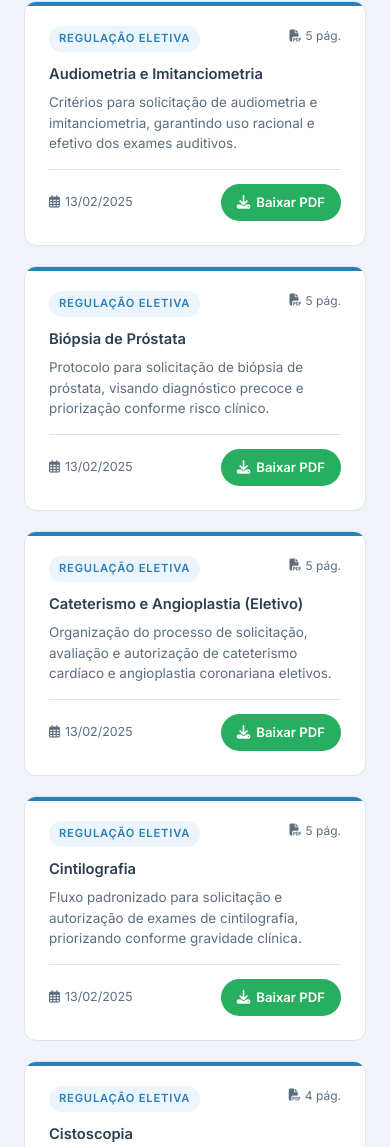
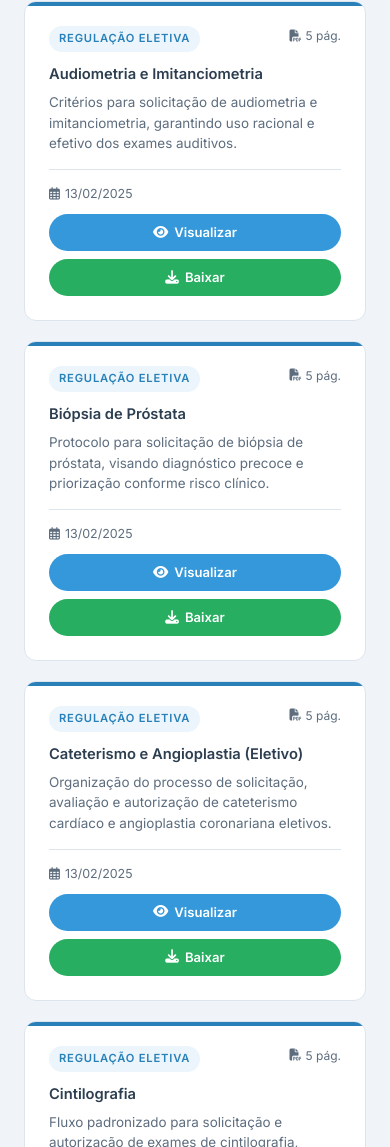
Before and after one commit to apsaraguarimg-a11y/regulacaoimac, a plain HTML site: page index.html in a window 390 px wide. Shown: the part 796-1943 px from the top of the page. Drawn offline with Linux system fonts and the light colour scheme.

Commit message:
Feature: Adicionar botão de visualização de PDF
- Adicionado botão 'Visualizar' que abre o PDF em nova aba
- Mantido botão 'Baixar' para download direto
- Botão visualizar em azul, botão baixar em verde
- Responsividade melhorada para mobile
- Melhor UX: usuário pode escolher entre visualizar ou baixar

```diff
--- a/sistema/app.js
+++ b/sistema/app.js
@@ -39,9 +39,14 @@ function renderCards(data) {
             <p class="card-description">${p.descricao}</p>
             <div class="card-meta">
                 <span class="card-date"><i class="far fa-calendar-alt"></i> ${p.data}</span>
-                <a href="${getDownloadPath(p.arquivo)}" download class="download-btn" title="Baixar PDF">
-                    <i class="fas fa-download"></i> Baixar PDF
-                </a>
+                <div class="card-actions">
+                    <a href="${getDownloadPath(p.arquivo)}" target="_blank" class="view-btn" title="Visualizar PDF">
+                        <i class="fas fa-eye"></i> Visualizar
+                    </a>
+                    <a href="${getDownloadPath(p.arquivo)}" download class="download-btn" title="Baixar PDF">
+                        <i class="fas fa-download"></i> Baixar
+                    </a>
+                </div>
             </div>
         </div>
     `).join('');
--- a/sistema/styles.css
+++ b/sistema/styles.css
@@ -350,6 +350,8 @@ body {
     padding-top: 14px;
     border-top: 1px solid var(--border);
     margin-top: auto;
+    flex-wrap: wrap;
+    gap: 10px;
 }
 
 .card-date {
@@ -358,6 +360,39 @@ body {
     display: flex;
     align-items: center;
     gap: 5px;
+}
+
+.card-actions {
+    display: flex;
+    gap: 8px;
+    flex-wrap: wrap;
+}
+
+.view-btn {
+    display: inline-flex;
+    align-items: center;
+    gap: 6px;
+    padding: 8px 16px;
+    background: var(--info);
+    color: white;
+    border: none;
+    border-radius: 50px;
+    font-size: 0.82rem;
+    font-weight: 600;
+    cursor: pointer;
+    transition: var(--transition);
+    text-decoration: none;
+    font-family: inherit;
+}
+
+.view-btn:hover {
+    background: #2980b9;
+    transform: scale(1.05);
+    box-shadow: 0 4px 12px rgba(52,152,219,0.3);
+}
+
+.view-btn i {
+    font-size: 0.85rem;
 }
 
 .download-btn {
@@ -491,6 +526,21 @@ body {
         flex-direction: column;
         text-align: center;
     }
+
+    .card-meta {
+        flex-direction: column;
+        align-items: flex-start;
+    }
+
+    .card-actions {
+        width: 100%;
+    }
+
+    .view-btn,
+    .download-btn {
+        flex: 1;
+        justify-content: center;
+    }
 }
 
 @media (max-width: 480px) {
@@ -502,4 +552,13 @@ body {
     .card-title {
         font-size: 0.92rem;
     }
+
+    .card-actions {
+        flex-direction: column;
+    }
+
+    .view-btn,
+    .download-btn {
+        width: 100%;
+    }
 }
```
